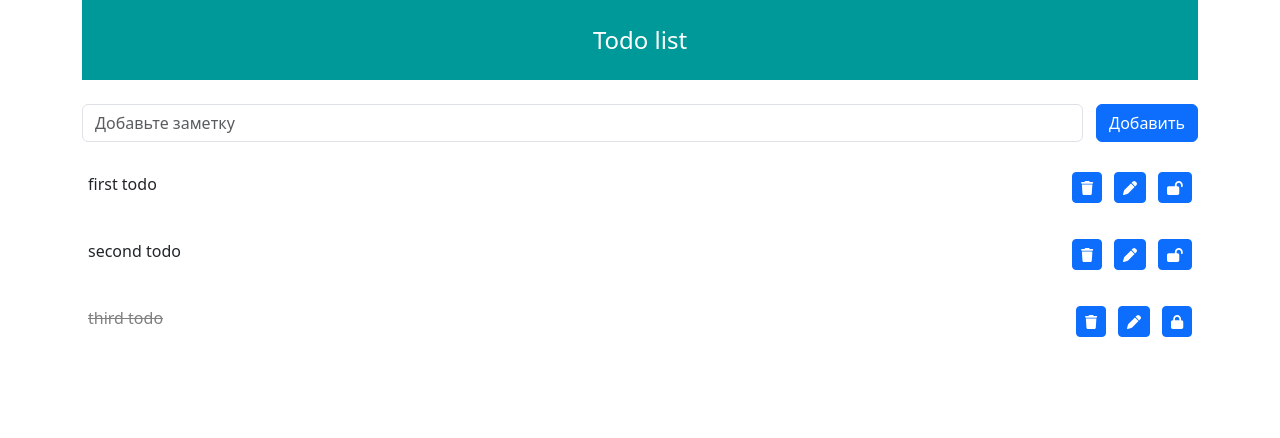
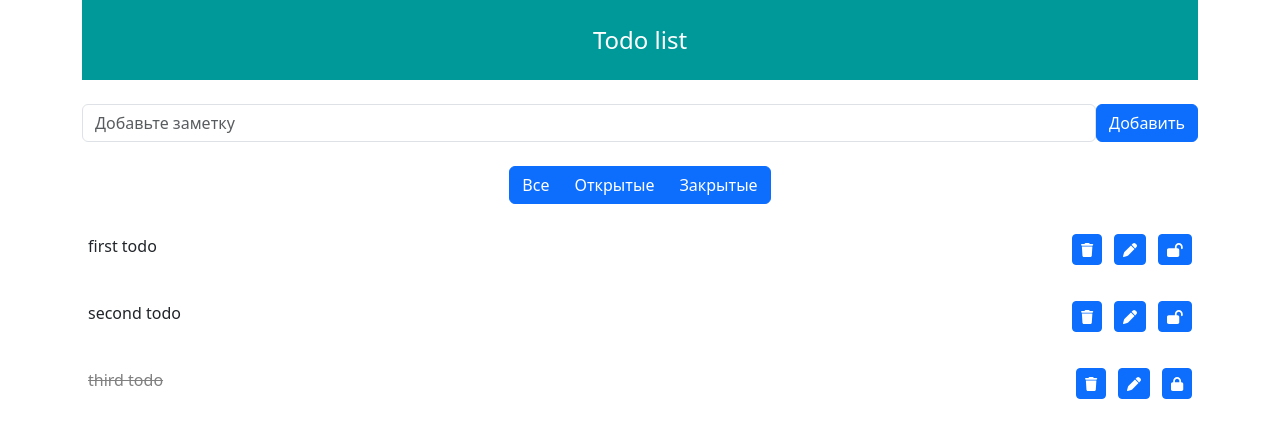
Before and after one commit to 1sosed9/todolist, a React (Create React App) app: page / in a window 1280 px wide. Shown: the top 438 px of the page. Built offline with nearby package versions, Linux system fonts and the light colour scheme.

Commit message:
added buttons all open and close

```diff
--- a/src/components/AddTodo/AddTodoForm.css
+++ b/src/components/AddTodo/AddTodoForm.css
@@ -2,7 +2,3 @@
     display: flex;
     padding-top: 24px;
 }
-
-.btnForm {
-    margin-left: 13px;
-}
--- a/src/components/AddTodo/index.js
+++ b/src/components/AddTodo/index.js
@@ -9,6 +9,7 @@ function AddTodo({ setTodo, todo }) {
     const [value, setValue] = useState('');
 
     function saveTodo() {
+        if (value) {
             setTodo(
                 [...todo, {
                     id: uuid(),
@@ -16,6 +17,7 @@ function AddTodo({ setTodo, todo }) {
                     status: true
                 }]
             )
+        }
         setValue("");
     }
 
--- a/src/components/TodoList/TodoList.css
+++ b/src/components/TodoList/TodoList.css
@@ -18,6 +18,15 @@
 }
 
 .close {
-    color: gray;
-    text-decoration: line-through;
+  color: gray;
+  text-decoration: line-through;
 }
+
+.btnGroup {
+  display: flex;
+  justify-content: center;
+}
+
+.btns {
+  margin-top: 24px;
+}
--- a/src/components/TodoList/index.js
+++ b/src/components/TodoList/index.js
@@ -1,6 +1,6 @@
-import React, { useState } from "react";
+import React, { useEffect, useState } from "react";
 
-import { Button } from "react-bootstrap";
+import { Row, Col, Button, ButtonGroup } from "react-bootstrap";
 import './TodoList.css';
 import { FontAwesomeIcon } from '@fortawesome/react-fontawesome'
 import { faSave, faTrash, faPen, faLock, faLockOpen } from '@fortawesome/free-solid-svg-icons'
@@ -9,6 +9,11 @@ function TodoList({ todo, setTodo }) {
 
     const [edit, setEdit] = useState(null);
     const [value, setValue] = useState('');
+    const [filtered, setFiltered] = useState(todo);
+
+    useEffect(() => {
+        setFiltered(todo)
+    }, [todo]);
 
     function deleteTodo(id) {
         let newTodo = [...todo].filter(item => item.id !== id);
@@ -41,10 +46,29 @@ function TodoList({ todo, setTodo }) {
         setEdit(null);
     }
 
+    function todoFilter(status) {
+        if (status === 'all') {
+            setFiltered(todo);
+        } else {
+            let newTodo = [...todo].filter(item => item.status === status);
+            setFiltered(newTodo);
+        }
+    }
+
     return (
         <div>
+            <Row>
+                <Col className="btnGroup">
+                    <ButtonGroup  aria-label="Basic example" className="btns">
+                        <Button onClick={() => todoFilter('all')}>Все</Button>
+                        <Button onClick={() => todoFilter(true)}>Открытые</Button>
+                        <Button onClick={() => todoFilter(false)}>Закрытые</Button>
+                    </ButtonGroup>
+                </Col>
+            </Row>
+
             {
-                todo.map((item, i) => {
+                filtered.map((item, i) => {
                     return (
                         <div key={item.id} className="listItems">
                             {
@@ -53,7 +77,7 @@ function TodoList({ todo, setTodo }) {
                                         <input value={value} onChange={(e) => setValue(e.target.value)} />
                                     </div>
                                     :
-                                    <div className={!item.status? 'close' : ''}>{item.title}</div>
+                                    <div className={!item.status ? 'close' : ''}>{item.title}</div>
                             }
 
                             {
```
Lines whose indentation alone changed are shown as unchanged.
